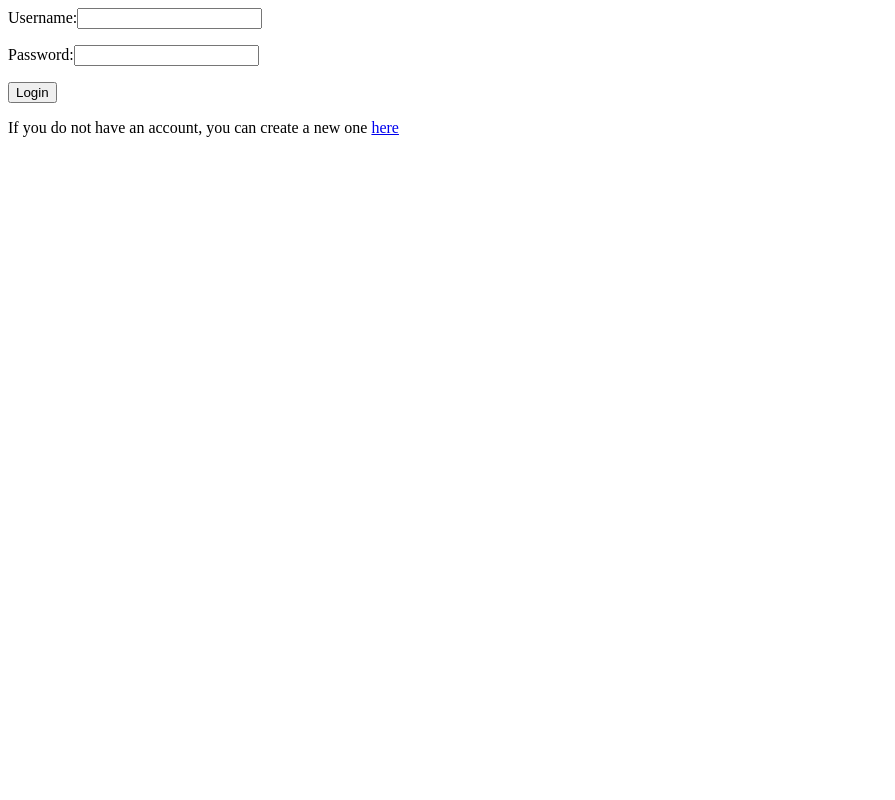
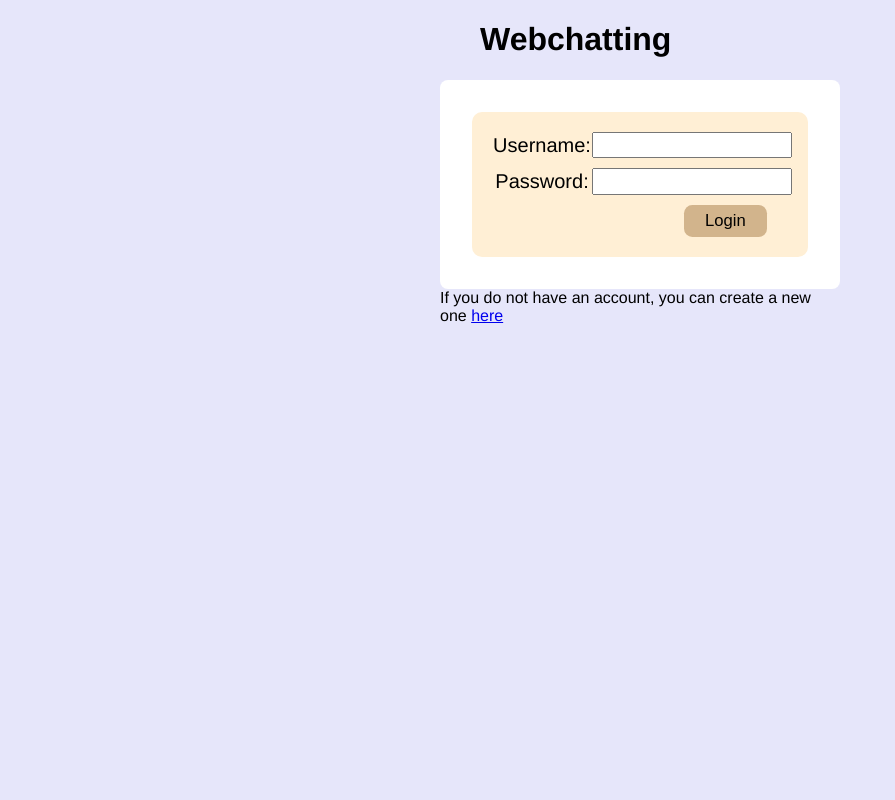
Before and after one commit to junyuan-fang/Tietokantasovellus, a Flask app: page /login in a window 1280 px wide. Shown: the whole page, without its empty margins (0-895 px from the left). Run offline with Flask 2, Linux system fonts and the light colour scheme.

Commit message:
login-page and welcome-page are connected

```diff
--- a/routes.py
+++ b/routes.py
@@ -1,12 +1,16 @@
 from app import app
 import users
-from flask import request, render_template, redirect
-
-# @app.route("/")
-# def index():
-#     return render_template("index.html")
+from flask import request, render_template, redirect, sessions
 
 @app.route("/")
+def index():
+    print ("Here",users.user_id())
+    if users.user_id()=="":
+        return redirect("welcome")
+    else:
+        return render_template("index.html")
+
+@app.route("/welcome")
 def welcome():
     return render_template("welcome.html")
 
--- /dev/null
+++ b/static/login.css
@@ -0,0 +1,42 @@
+
+@import url("main.css");
+body {
+    font-family: 'Helvetica', 'Arial', sans-serif;
+    margin: auto;
+    max-width: 25em;
+    background: lavender;
+}
+.content{
+    background: white;
+    padding: 2em 2em;
+    border-radius: .5em;
+}
+
+form {
+    zoom: 125%;
+    text-align: center;
+    padding: 1em;
+    background: PapayaWhip;
+    display: grid;
+    max-width: 15em;
+    border-radius: .5em;
+    grid-template-columns: 5em 10em;
+    grid-row-gap: .5em;
+}
+form #login-button{
+    grid-column-start: 2;
+    padding:5px;
+    border: none;
+    text-align: center;
+    width: 5em;
+    margin: auto 0 auto 5.5em;
+    background: tan;
+    border-radius: .5em;
+}
+form #login-button:hover {
+    background: rgb(195, 166, 128);
+    color: white;
+}
+form label, input {
+    margin: auto 0;
+}
--- /dev/null
+++ b/static/main.css
@@ -0,0 +1,5 @@
+.headerBar {
+    padding-left: 40px;
+    padding-right: 40px;
+    width: 100%;
+}
--- a/templates/login.html
+++ b/templates/login.html
@@ -1,8 +1,22 @@
-<form autocomplete="off" action="/login" method="POST">
-Username:<input type="text" name="username">
-<p>
-Password:<input type="password" name="password">
-<p>
-<input type="submit" value="Login">
-</form>
+<!DOCTYPE html>
+<link rel="stylesheet" type= "text/css" href="{{ url_for('static',filename='login.css') }}">
+<meta name="viewport" content="width=device-width, initial-scale=1">
+<div class=headerBar>
+    <h1>
+        Webchatting
+    </h1>
+</div>
+<body>
+
+
+    <div class="content">
+        <form autocomplete="off" action="/login" method="POST">
+        <label for="username">Username:</label>
+        <input type="text" name="username">
+        <label for="password">Password:</label>
+        <input type="password" name="password">
+        <input id ="login-button" type="submit" value="Login">
+        </form>
+    </div>
 If you do not have an account, you can create a new one <a href="/register">here</a>
+</body>
```
